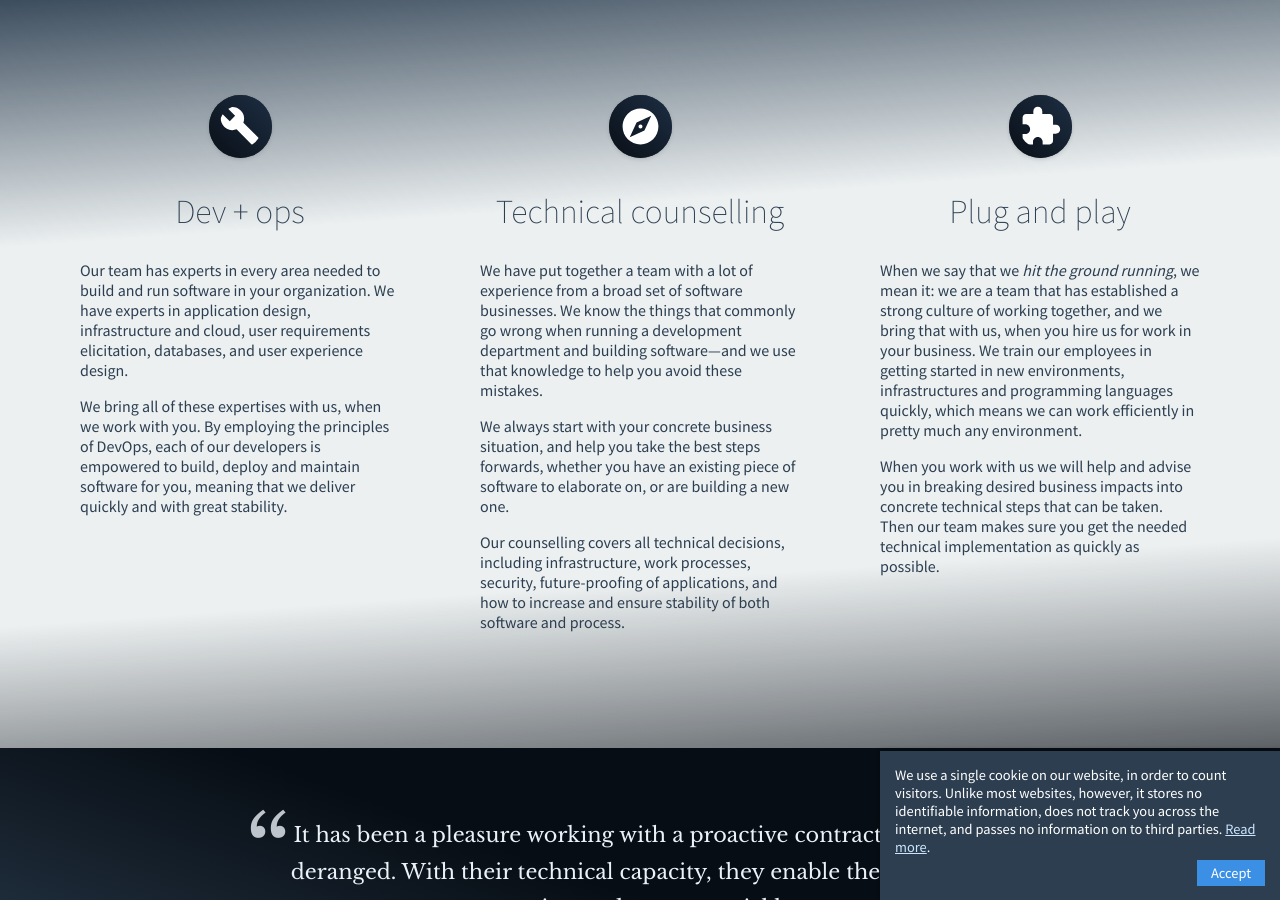
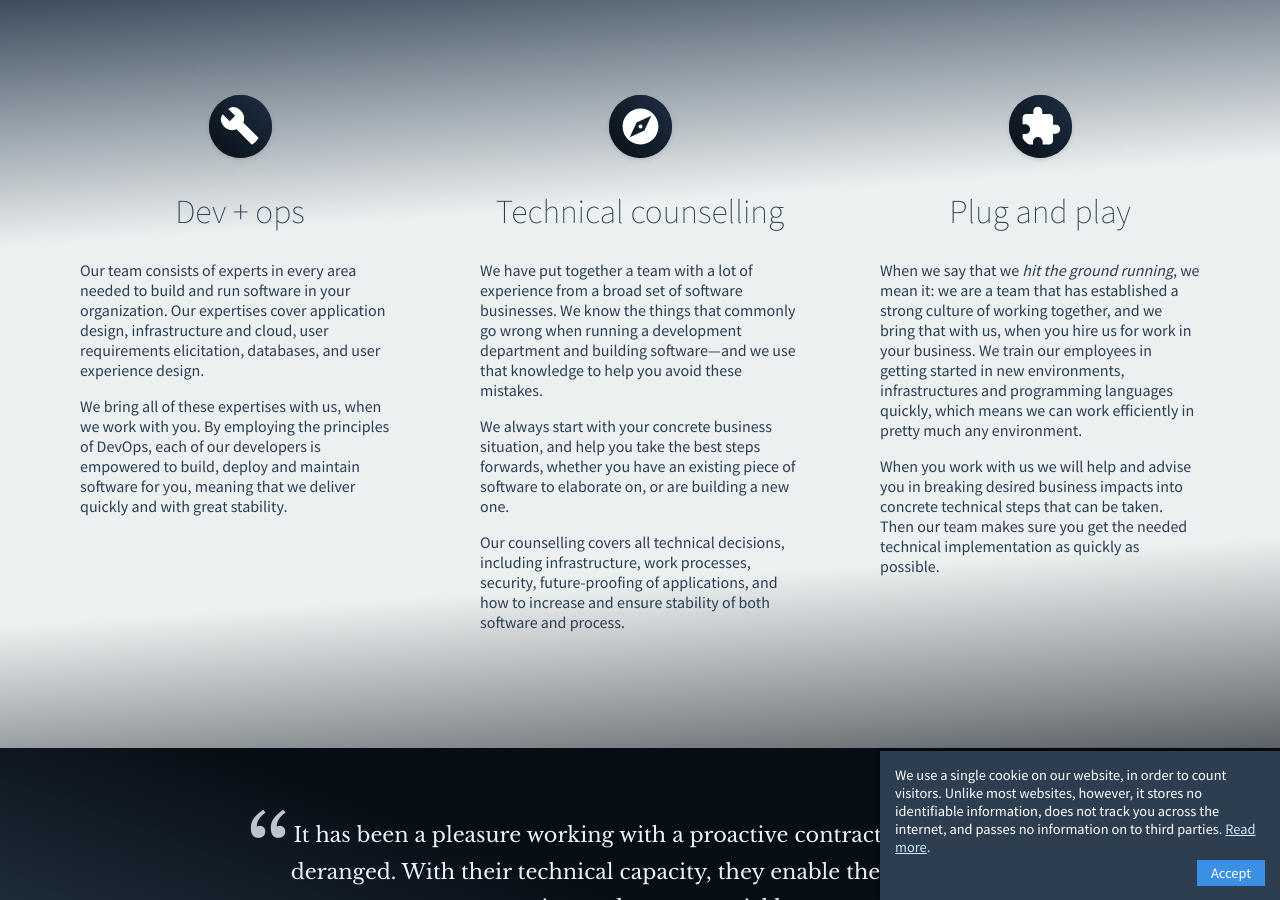
Before and after one commit to derangeddk/deranged.dk, a Jekyll site: the page built from index.html, in a window 1280 px wide and 900 px high, scrolled down 905 px. Built offline with Jekyll 4.4.1, drawn with Linux system fonts in a browser that asks for light colours.

Commit message:
Updated Dev + Ops text

```diff
--- a/index.html
+++ b/index.html
@@ -43,8 +43,8 @@ title: Let's start building your software ➟ deranged
         <img src="/img/build-icon.svg">
         <h1>Dev + ops</h1>
         <p>
-            Our team has experts in every area needed to build and run software in your organization.
-            We have experts in application design, infrastructure and cloud, user requirements elicitation, databases, and user experience design.
+            Our team consists of experts in every area needed to build and run software in your organization.
+            Our expertises cover application design, infrastructure and cloud, user requirements elicitation, databases, and user experience design.
         </p>
         <p>
             We bring all of these expertises with us, when we work with you.
```
